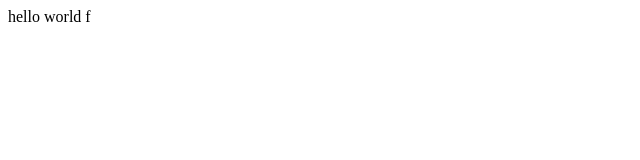
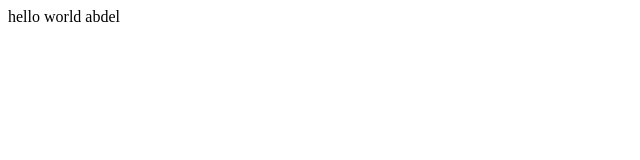
Before and after one commit to abdelac/repo_coursera, a plain HTML site: page index.html in a window 1280 px wide. Shown: the full height of the page, 0-640 px from the left. Drawn offline with Linux system fonts and the light colour scheme.

Commit message:
secend web file

```diff
--- a/index.html
+++ b/index.html
@@ -5,6 +5,6 @@
     <title></title>
   </head>
   <body>
-    hello world f
+    hello world abdel
   </body>
 </html>
```
